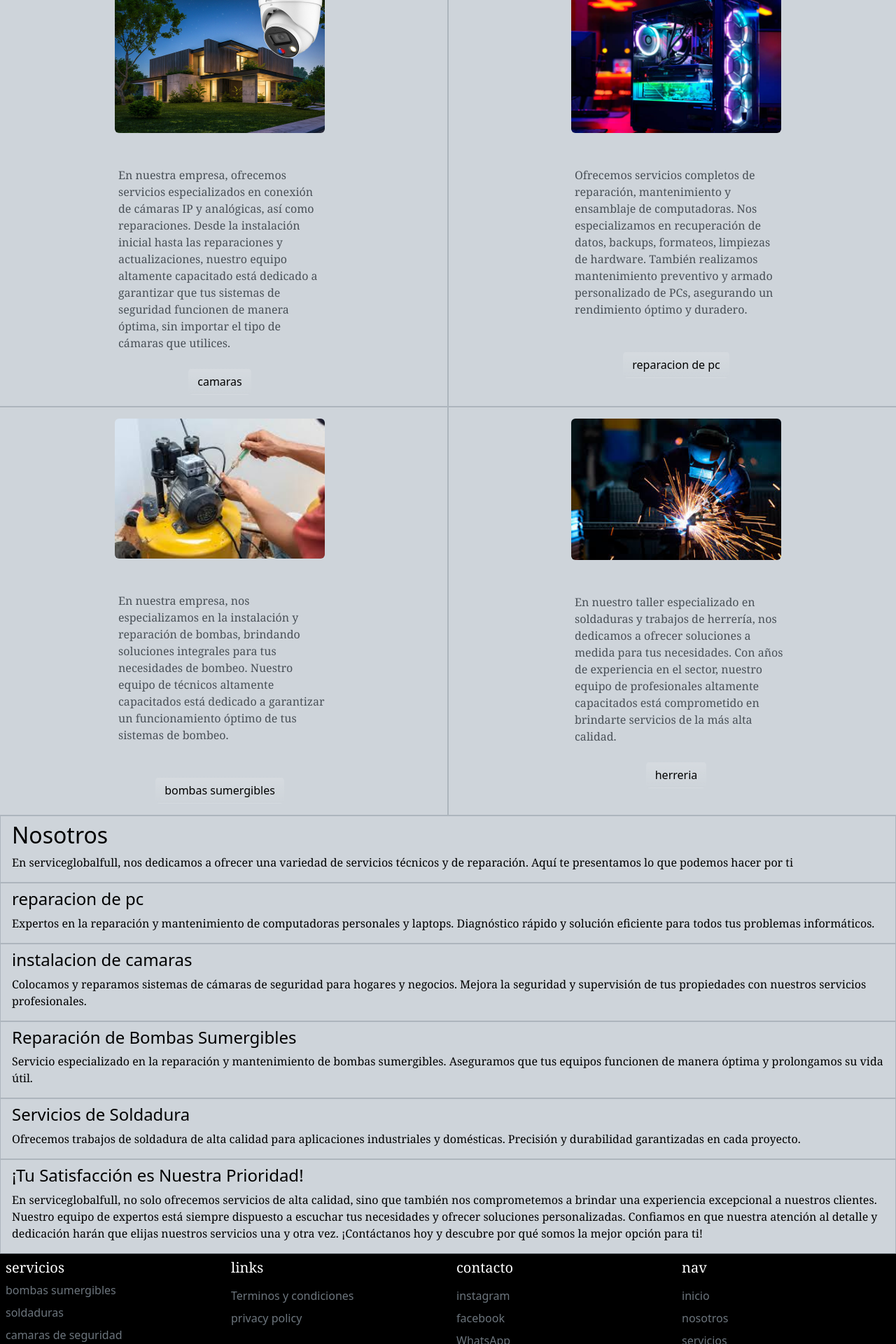
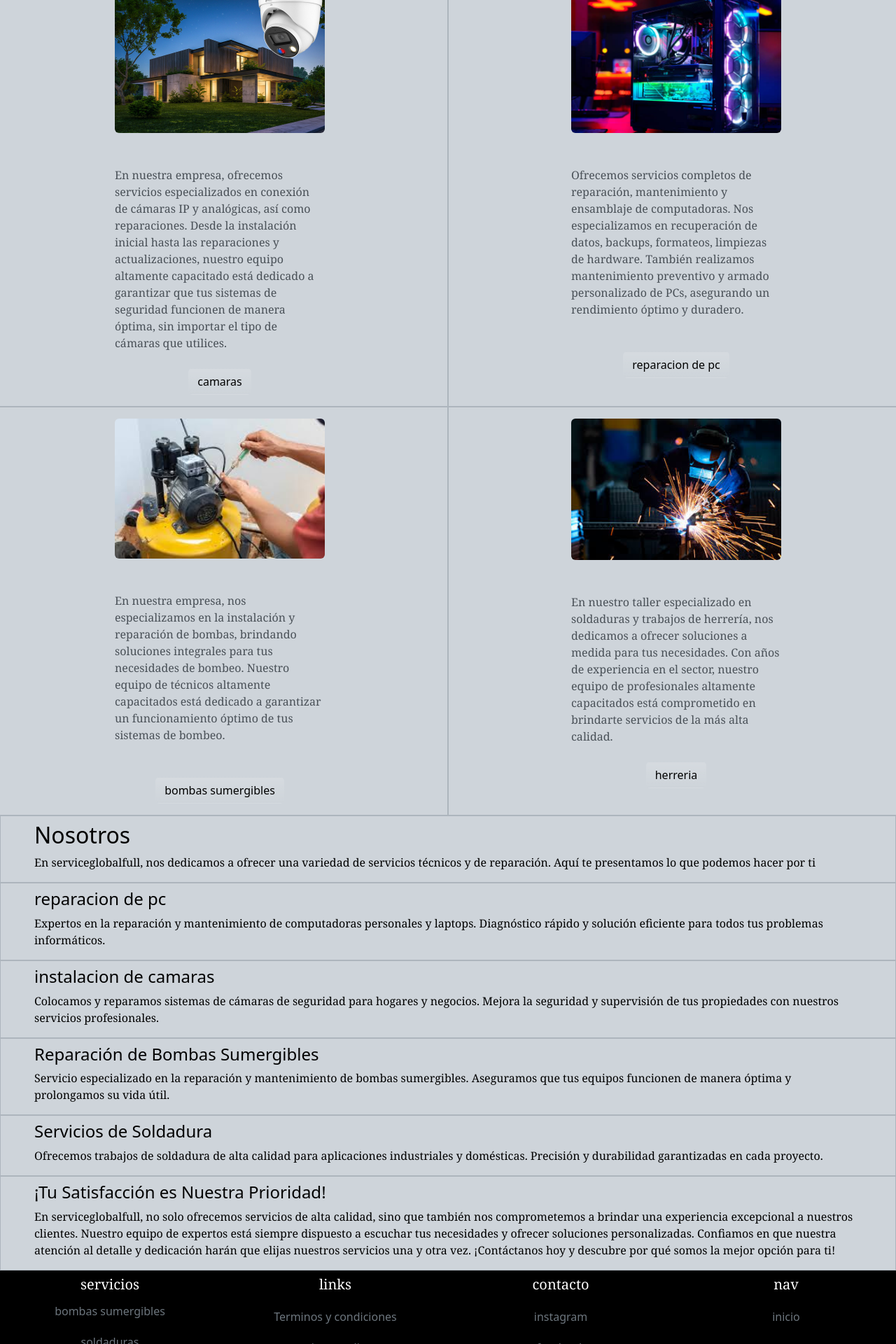
Before and after one commit to julipatepa/proyectservice, a Flask app: page / in a window 1280 px wide. Shown: the part 600-2520 px from the top of the page at 70% size. Run offline with Flask 3, Linux system fonts and the light colour scheme.

Commit message:
terminando con las rutas y agregando algunos cambios en los estilos

```diff
--- a/app/static/estilos.css
+++ b/app/static/estilos.css
@@ -38,6 +38,8 @@
   overflow: hidden;
   align-items: center;
   width: 300px;
+  margin-left:50px;
+
 
 }
 
@@ -118,11 +120,22 @@ p{
 
 }
 
-@media (min-width: 992px) {
-  .mapa {
-      align-items: center;
-      justify-content: center;
-      text-align: center;
-      margin: auto;
-  }
- }
+
+.nav-item.btn:hover {
+  background-color: #f0f0f057; /* Color de fondo más claro al pasar el mouse */
+}
+
+
+
+.slide-in-top p {
+  margin-right: 50px;
+}
+
+.slide-in-top h4{
+  margin-left: 50px;
+}
+
+.footer a.btn:hover{
+  background-color: white;
+
+}
--- a/app/templates/index.html
+++ b/app/templates/index.html
@@ -27,18 +27,18 @@
               <img class=" me-5 ms-5 logo" src="{{ url_for('static', filename='imagenes/logo.png') }}" alt="logo">
 
             </li>
-            <li class="nav-item">
-              <a class="nav-link active me-5 ms-5 btn text-center"  aria-current="page" href="/pag_dos"><p>servicios</p></a>
+            <li class="nav-item text-black bg-gradient active btn border-0">
+              <a class="nav-link active me-5 ms-5 btn   "  aria-current="page" href="/pag_dos"><p>servicios</p></a>
             </li>
-            <li class="nav-item">
-              <a class="nav-link active me-5 ms-5 btn text-center" href="https://wa.me/1538479551"><p>contactanos</p></a>
+            <li class="nav-item text-black bg-gradient active btn border-0">
+              <a class="nav-link active me-5 ms-5 btn  " href="https://wa.me/1538479551"><p>contactanos</p></a>
             </li>
-            <li class="nav-item">
-              <a class="nav-link active me-5 ms-5 btn text-center" href="/log_user"><p>soluciones</p></a>
+            <li class="nav-item text-black bg-gradient active btn border-0">
+              <a class="nav-link active me-5 ms-5 btn  " href="/log_user"><p>soluciones</p></a>
             </li>
             </li>
-            <li class="nav-item">
-              <a class="nav-link active me-5 ms-5 btn text-center" href="#nosotros"><p>nosotros</p></a>
+            <li class="nav-item text-black bg-gradient active btn border-0">
+              <a class="nav-link active me-5 ms-5 btn  " href="#nosotros"><p>nosotros</p></a>
             </li>
           </ul>
 
@@ -89,13 +89,13 @@
       <div class="col-md-6 alert alert-dark d-flex align-items-center contenedor_nosotros mb-0 rounded-0 slide-in-top" role="alert">
         <img class="d-inline rounded-2 img-fluid imagen_servicios mb-5" src="{{ url_for('static', filename='imagenes/imagen6.jpg') }}" alt="">
         <p class="mb-4 parrafo_servicios">En nuestra empresa, ofrecemos servicios especializados en conexión de cámaras IP y analógicas, así como reparaciones. Desde la instalación inicial hasta las reparaciones y actualizaciones, nuestro equipo altamente capacitado está dedicado a garantizar que tus sistemas de seguridad funcionen de manera óptima, sin importar el tipo de cámaras que utilices.</p>
-        <a href="pag_dos.html#tarjeta_camaras" class="btn text-black bg-gradient" >camaras</a>
+        <a href="/pag_dos#tarjeta_camaras" class="btn text-black bg-gradient" >camaras</a>
       </div>
 
     <div class="col-md-6 alert alert-dark d-flex align-items-center contenedor_nosotros mb-0 rounded-0 slide-in-top" role="alert">
       <img class="d-inline rounded-2 img-fluid imagen_servicios mb-5" src="{{ url_for('static', filename='imagenes/imagen5.jpg') }}" alt="">
       <p class="mb-5 parrafo_servicios">Ofrecemos servicios completos de reparación, mantenimiento y ensamblaje de computadoras. Nos especializamos en recuperación de datos, backups, formateos, limpiezas de hardware. También realizamos mantenimiento preventivo y armado personalizado de PCs, asegurando un rendimiento óptimo y duradero.</p>
-      <a href="pag_dos.html#tarjeta_pc" class="btn text-black bg-gradient" >reparacion de pc</a>
+      <a href="/pag_dos#tarjeta_pc" class="btn text-black bg-gradient" >reparacion de pc</a>
     </div>
 
       <div class="col-md-6 alert alert-dark d-flex align-items-center contenedor_nosotros mb-0 rounded-0 slide-in-top" role="alert">
@@ -103,116 +103,116 @@
         <p class="mb-5 parrafo_servicios">En nuestra empresa, nos especializamos en la instalación y reparación de
           bombas, brindando soluciones integrales para tus necesidades de bombeo. Nuestro equipo de técnicos altamente
           capacitados está dedicado a garantizar un funcionamiento óptimo de tus sistemas de bombeo.</p>
-          <a href="pag_dos.html#tarjeta_bombas" class="btn text-black bg-gradient" >bombas sumergibles</a>
+          <a href="/pag_dos#tarjeta_bombas" class="btn text-black bg-gradient" >bombas sumergibles</a>
         </div>
 
-      <div class="col-md-6 alert alert-dark d-flex align-items-center contenedor_nosotros mb-0 rounded-0 slide-in-top" role="alert">
+      <div class="col-md-6 alert alert-dark d-flex align-items-center contenedor_nosotros mb-0 rounded-0 slide-in-top " role="alert">
         <img class="d-inline rounded-2 img-fluid imagen_servicios mb-5" src="{{ url_for('static', filename='imagenes/imagen3.jpeg') }}" alt="">
         <p class="mb-4 parrafo_servicios">En nuestro taller especializado en soldaduras y trabajos de herrería, nos
           dedicamos a ofrecer soluciones a medida para tus necesidades. Con años de experiencia en el sector, nuestro
           equipo de profesionales altamente capacitados está comprometido en brindarte servicios de la más alta calidad.
         </p>
-        <a href="pag_dos.html#tajeta_soldaduras" class="btn text-black bg-gradient" >herreria</a>
+        <a href="/pag_dos#tajeta_soldaduras" class="btn text-black bg-gradient" >herreria</a>
       </div>
-      <div class="container  bg-body-secondary mb-0 pb-0">
+      <div class="container  bg-body-secondary mb-0 pb-0 slide-in-top">
         <ul class="list-group ">
-          <li class="alert alert-dark text-black rounded-0 m-0 p-0"><h2 class="ms-3 mt-2 " id="nosotros">Nosotros</h2>
-          <p class="ms-3">En serviceglobalfull, nos dedicamos a ofrecer una variedad de servicios técnicos y de reparación. Aquí te presentamos lo que podemos hacer por ti</p>
+          <li class="alert alert-dark text-black rounded-0 m-0 p-0"><h2 class="ms-5  mt-2 " id="nosotros">Nosotros</h2>
+          <p class="ms-5 ">En serviceglobalfull, nos dedicamos a ofrecer una variedad de servicios técnicos y de reparación. Aquí te presentamos lo que podemos hacer por ti</p>
         </li>
 
           <li class=" alert alert-dark text-black rounded-0 m-0 p-0">
-            <h4 class=" ms-3 mt-2">reparacion de pc</h4>
-           <p class="ms-3"> Expertos en la reparación y mantenimiento de computadoras personales y laptops. Diagnóstico rápido y solución eficiente para todos tus problemas informáticos.</p>
+            <h4 class=" ms-5 mt-2 ">reparacion de pc</h4>
+           <p class="ms-5 "> Expertos en la reparación y mantenimiento de computadoras personales y laptops. Diagnóstico rápido y solución eficiente para todos tus problemas informáticos.</p>
           </li>
-          <li class=" alert alert-dark text-black rounded-0 m-0 p-0"><h4 class="ms-3 mt-2">instalacion de camaras</h4>
-            <p class="ms-3">Colocamos y reparamos sistemas de cámaras de seguridad para hogares y negocios. Mejora la seguridad y supervisión de tus propiedades con nuestros servicios profesionales.</p>
+          <li class=" alert alert-dark text-black rounded-0 m-0 p-0"><h4 class="ms-5 mt-2 ">instalacion de camaras</h4>
+            <p class="ms-5 ">Colocamos y reparamos sistemas de cámaras de seguridad para hogares y negocios. Mejora la seguridad y supervisión de tus propiedades con nuestros servicios profesionales.</p>
           </li>
-          <li class=" alert alert-dark text-black rounded-0 m-0 p-0"><h4 class="ms-3  mt-2">Reparación de Bombas Sumergibles</h4>
-            <p class="ms-3">Servicio especializado en la reparación y mantenimiento de bombas sumergibles. Aseguramos que tus equipos funcionen de manera óptima y prolongamos su vida útil.</p>
+          <li class=" alert alert-dark text-black rounded-0 m-0 p-0"><h4 class="ms-5  mt-2 ">Reparación de Bombas Sumergibles</h4>
+            <p class="ms-5 ">Servicio especializado en la reparación y mantenimiento de bombas sumergibles. Aseguramos que tus equipos funcionen de manera óptima y prolongamos su vida útil.</p>
           </li>
-          <li class=" alert alert-dark text-black rounded-0 m-0 p-0"><h4 class="ms-3 mt-2">Servicios de Soldadura</h4>
-            <p class="ms-3">Ofrecemos trabajos de soldadura de alta calidad para aplicaciones industriales y domésticas. Precisión y durabilidad garantizadas en cada proyecto.</p>
+          <li class=" alert alert-dark text-black rounded-0 m-0 p-0"><h4 class="ms-5 mt-2 ">Servicios de Soldadura</h4>
+            <p class="ms-5 ">Ofrecemos trabajos de soldadura de alta calidad para aplicaciones industriales y domésticas. Precisión y durabilidad garantizadas en cada proyecto.</p>
           </li>
-          <li class=" alert alert-dark text-black rounded-0 m-0 p-0"><h4 class="ms-3 mt-2">¡Tu Satisfacción es Nuestra Prioridad!
+          <li class=" alert alert-dark text-black rounded-0 m-0 p-0"><h4 class="ms-5 mt-2 ">¡Tu Satisfacción es Nuestra Prioridad!
           </h4>
-          <p class="ms-3">  En serviceglobalfull, no solo ofrecemos servicios de alta calidad, sino que también nos comprometemos a brindar una experiencia excepcional a nuestros clientes. Nuestro equipo de expertos está siempre dispuesto a escuchar tus necesidades y ofrecer soluciones personalizadas. Confiamos en que nuestra atención al detalle y dedicación harán que elijas nuestros servicios una y otra vez. ¡Contáctanos hoy y descubre por qué somos la mejor opción para ti!</p>
+          <p class="ms-5 ">  En serviceglobalfull, no solo ofrecemos servicios de alta calidad, sino que también nos comprometemos a brindar una experiencia excepcional a nuestros clientes. Nuestro equipo de expertos está siempre dispuesto a escuchar tus necesidades y ofrecer soluciones personalizadas. Confiamos en que nuestra atención al detalle y dedicación harán que elijas nuestros servicios una y otra vez. ¡Contáctanos hoy y descubre por qué somos la mejor opción para ti!</p>
 
         </li>
         </ul>
     </div>
       </div>
-      <div class="container-fluid p-0 h-100">
+      <div class="container-fluid p-0 h-100 text-center footer">
         <div class="row p-2 bg-black text-white">
           <div class="col-lg-3 col-xs-12 col-md-6">
-           <p class="h5 mb-2">servicios</p>
-           <div class="mb-2">
-             <a href="pag_dos.html#tarjeta_bombas" class="text-secondary text-decoration-none">bombas sumergibles</a>
+           <p class="h5 mb-2  text-center ">servicios</p>
+           <div class="mb-2 text-center">
+             <a href="/pag_dos#tarjeta_bombas" class="text-secondary text-decoration-none  text-center btn active border-0">bombas sumergibles</a>
 
            </div>
-           <div class="mb-2">
-             <a href="pag_dos.html#tajeta_soldaduras" class="text-secondary text-decoration-none">soldaduras</a>
+           <div class="mb-2 text-center">
+             <a href="/pag_dos#tajeta_soldaduras" class="text-secondary text-decoration-none  text-center btn active border-0">soldaduras</a>
 
            </div>
-           <div class="mb-2">
-             <a href="pag_dos.html#tarjeta_camaras" class="text-secondary text-decoration-none">camaras de seguridad</a>
+           <div class="mb-2 text-center">
+             <a href="/pag_dos#tarjeta_camaras" class="text-secondary text-decoration-none text-center btn active border-0">camaras de seguridad</a>
 
            </div>
-           <div class="mb-2">
-             <a href="pag_dos.html#tarjeta_pc" class="text-secondary text-decoration-none">armado y reparacion de pc</a>
+           <div class="mb-2 text-center">
+             <a href="/pag_dos#tarjeta_pc" class="text-secondary text-decoration-none text-center btn active border-0">armado y reparacion de pc</a>
 
            </div>
           </div>
-          <div class="col-lg-3 col-xs-12 col-md-6">
-            <p class="h5 mb-3">links</p>
-            <div class="mb-2">
-              <a href="" class="text-secondary text-decoration-none">Terminos y condiciones</a>
+          <div class="col-lg-3 col-xs-12 col-md-6 tex-center">
+            <p class="h5 mb-3  text-center">links</p>
+            <div class="mb-2 text-center">
+              <a href="" class="text-secondary text-decoration-none btn active border-0">Terminos y condiciones</a>
 
             </div>
-            <div class="mb-2">
-              <a href="" class="text-secondary text-decoration-none">privacy policy</a>
+            <div class="mb-2 text-center">
+              <a href="" class="text-secondary text-decoration-none btn active border-0">privacy policy</a>
 
             </div>
 
           </div>
           <div class="col-lg-3 col-xs-12 col-md-6">
-            <p class="h5 mb-3">contacto</p>
-            <div class="mb-2">
-              <a href="https://www.instagram.com/serviceglobalfull/" class="text-secondary text-decoration-none">instagram</a>
+            <p class="h5 mb-3 ">contacto</p>
+            <div class="mb-2 text-center">
+              <a href="https://www.instagram.com/serviceglobalfull/" class="text-secondary text-decoration-none btn active border-0">instagram</a>
 
             </div>
-            <div class="mb-2">
-              <a href="" class="text-secondary text-decoration-none">facebook</a>
+            <div class="mb-2 tex-center">
+              <a href="" class="text-secondary text-decoration-none btn active border-0">facebook</a>
 
             </div>
-            <div class="mb-2">
-              <a href="https://wa.me/1538479551" class="text-secondary text-decoration-none">WhatsApp</a>
+            <div class="mb-2 tex-center">
+              <a href="https://wa.me/1538479551" class="text-secondary text-decoration-none btn active border-0">WhatsApp</a>
 
             </div>
 
           </div>
           <div class="col-lg-3 col-xs-12 col-md-6">
-            <p class="h5 mb-3">nav</p>
-            <div class="mb-2">
-              <a href="" class="text-secondary text-decoration-none">inicio</a>
+            <p class="h5 mb-3 ">nav</p>
+            <div class="mb-2 text-center">
+              <a href="" class="text-secondary text-decoration-none btn active border-0">inicio</a>
 
             </div>
-            <div class="mb-2">
-              <a href="#nosotros" class="text-secondary text-decoration-none">nosotros</a>
+            <div class="mb-2 text-center">
+              <a href="#nosotros" class="text-secondary text-decoration-none btn active border-0">nosotros</a>
 
             </div>
-            <div class="mb-2">
-              <a href="pag_dos.html" class="text-secondary text-decoration-none">servicios</a>
+            <div class="mb-2 text-center">
+              <a href="/pag_dos" class="text-secondary text-decoration-none btn active border-0">servicios</a>
 
             </div>
-            <div class="mb-2">
-              <a href="log_user.html" class="text-secondary text-decoration-none">soluciones</a>
+            <div class="mb-2 text-center">
+              <a href="/log_user" class="text-secondary text-decoration-none btn active border-0">soluciones</a>
 
             </div>
 
 
           </div>
-          <div class="col-lg-3 col-xs-12 col-md-6 mapa">
-            <h5 class="text-white text-decoration-none">Encuéntranos</h5>
+          <div class="col-12 mapa text-center">
+            <h5 class="text-white text-decoration-none ">Encuéntranos</h5>
             <iframe
             src="https://www.google.com/maps/embed?pb=!1m18!1m12!1m3!1d209847.27944281834!2d-58.560433187781086!3d-34.733828827613216!2m3!1f0!2f0!3f0!3m2!1i1024!2i768!4f13.1!3m3!1m2!1s0x95bccb34bdcd0ded%3A0x48eccc11dbade630!2sSoluciones%2024hs!5e0!3m2!1ses-419!2sar!4v1717973534485!5m2!1ses-419!2sar"
             width="100"
@@ -225,7 +225,7 @@
           </div>
         </div>
 
-        <div class="col-xs-12 pt-3 bg-black">
+        <div class="col-12 pt-3 bg-black">
           <p class="text-secondary text-center mb-0">Copyrigth - all rigth reserved 2024</p>
 
         </div>
```
Also changed, not shown: app/templates/log_user.html (+6 -6 lines), app/templates/pag_dos.html (+11 -13 lines).
